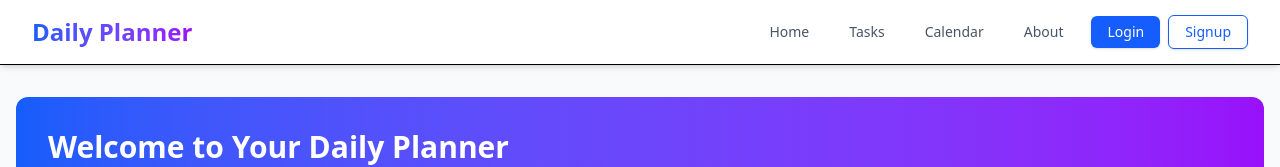
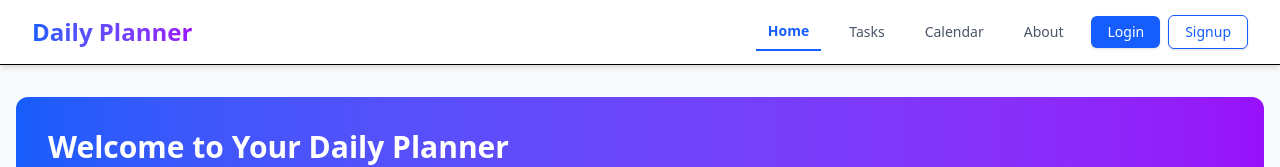
Before and after one commit to MilindDevX/Daily-Planner, a Next.js app: page /home in a window 1280 px wide. Shown: the top 167 px of the page. Built offline with nearby package versions, Linux system fonts and the light colour scheme; no server answers.

Commit message:
css update

```diff
--- a/app/components/Navbar.js
+++ b/app/components/Navbar.js
@@ -31,7 +31,7 @@ const Navbar = () => {
           <div className="flex items-center space-x-4">
             <Link
               href="/home"
-              className={`px-3 py-2 text-sm ${linkStyle("/")}`}
+              className={`px-3 py-2 text-sm ${linkStyle("/home")}`}
             >
               Home
             </Link>
```
